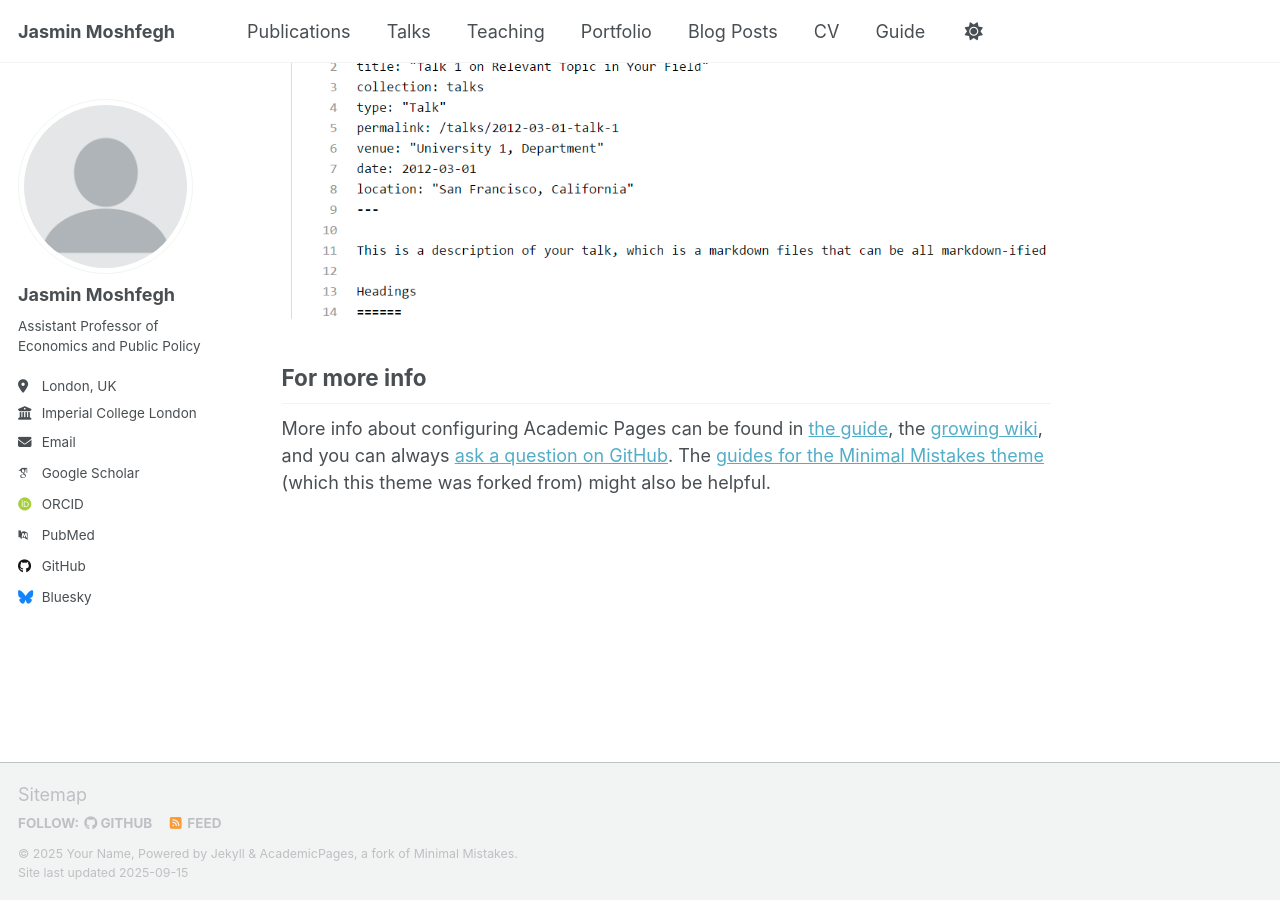
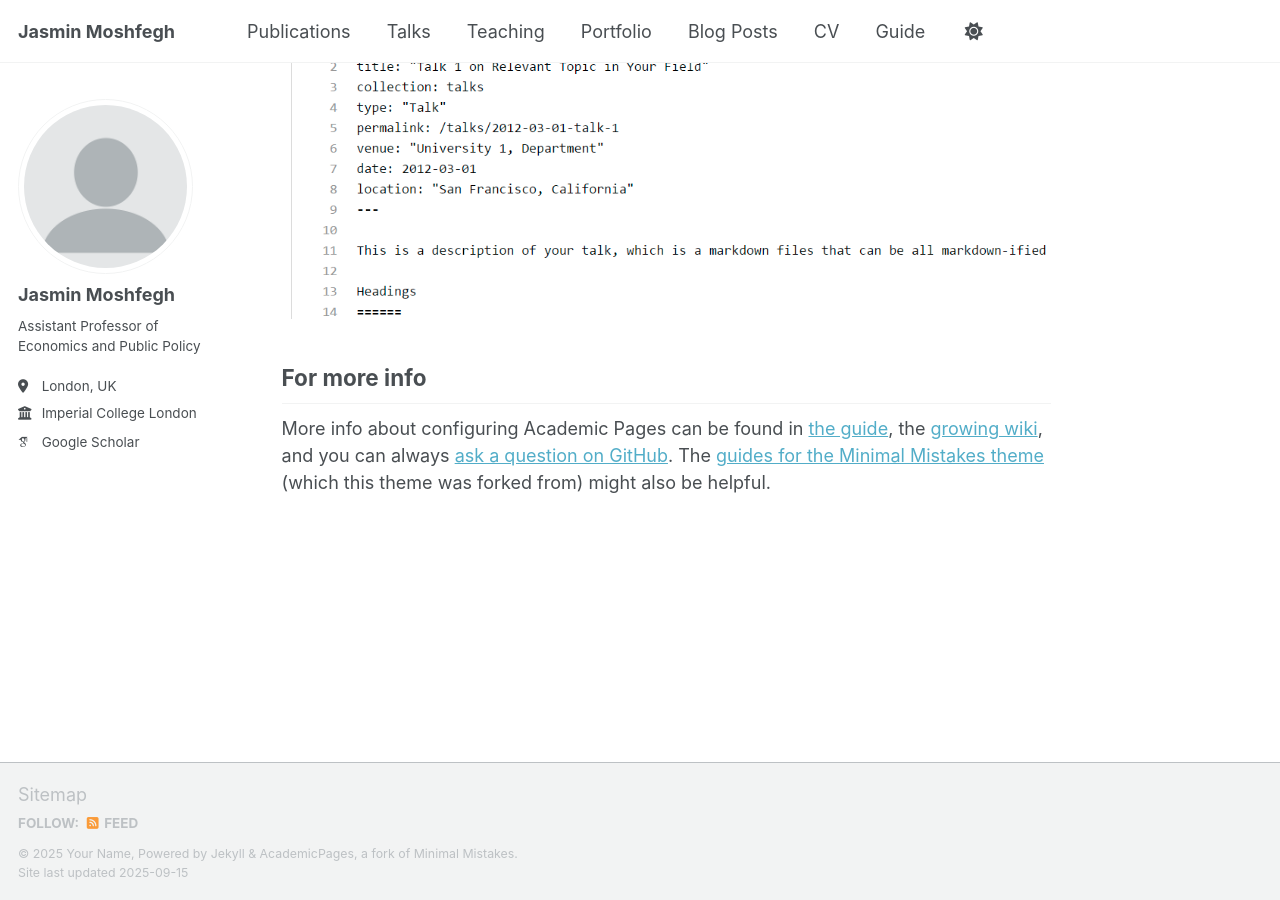
Before and after one commit to jasminmoshfegh/jasminmoshfegh.github.io, a Jekyll site: the page built from _pages/about.md, in a window 1280 px wide and 900 px high, scrolled down 2880 px. Built offline with Jekyll 4.4.1, drawn with Linux system fonts in a browser that asks for light colours; some web fonts are replaced; a script that is not in the unit is left out; part of the change alters nothing that is shown.

Commit message:
Update _config.yml

```diff
--- a/_config.yml
+++ b/_config.yml
@@ -30,17 +30,17 @@ author:
   location         : "London, UK"
   employer         : "Imperial College London"
   uri              : # URL
-  email            : "none@example.org"
+  email            : # "none@example.org"
 
   # Academic websites
   academia         : # URL
   arxiv            : # URL - Update with the correct link to your profile
-  googlescholar    : "https://scholar.google.com/citations?user=PS_CX0AAAAAJ"
+  googlescholar    : "https://scholar.google.com/citations?user=kDSQjbUAAAAJ&hl=en&oi=ao"
   inspire-hep      : # URL
   impactstory      : # URL
-  orcid            : "http://orcid.org/yourorcidurl"
+  orcid            : # "http://orcid.org/yourorcidurl"
   semantic         : # URL
-  pubmed           : "https://www.ncbi.nlm.nih.gov/pubmed/?term=john+snow"
+  pubmed           : # "https://www.ncbi.nlm.nih.gov/pubmed/?term=john+snow"
   researchgate     : # URL
   scopus           : # URL
 
@@ -48,13 +48,13 @@ author:
   bitbucket        : # Username - Update with your username on the site
   codepen          : # Username
   dribbble         : # Username
-  github           : "academicpages"
+  github           : #"academicpages"
   kaggle           : # Username
   stackoverflow    : # User number or user number and name (i.e., use "1" or "1/jeff-atwood")
 
   # Social media
   artstation       : # Username
-  bluesky          : "bsky.app" # Replace this with you Bluesky username
+  bluesky          : #"bsky.app" # Replace this with you Bluesky username
   facebook         : # Username
   flickr           : # Username
   foursquare       : # Username
```
